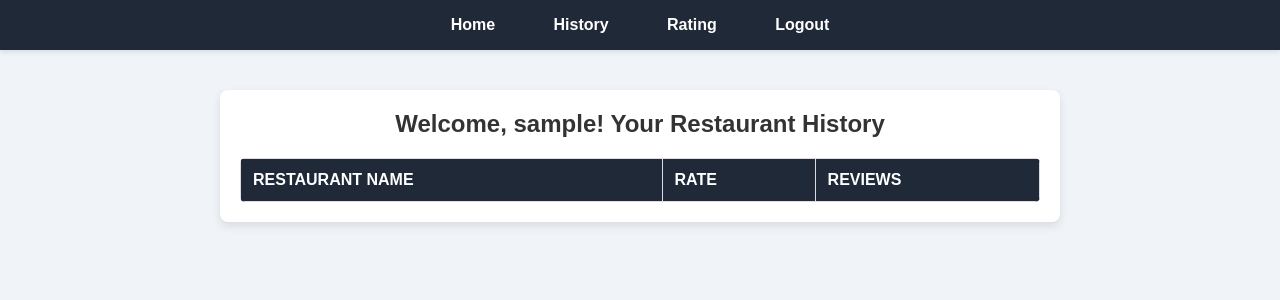
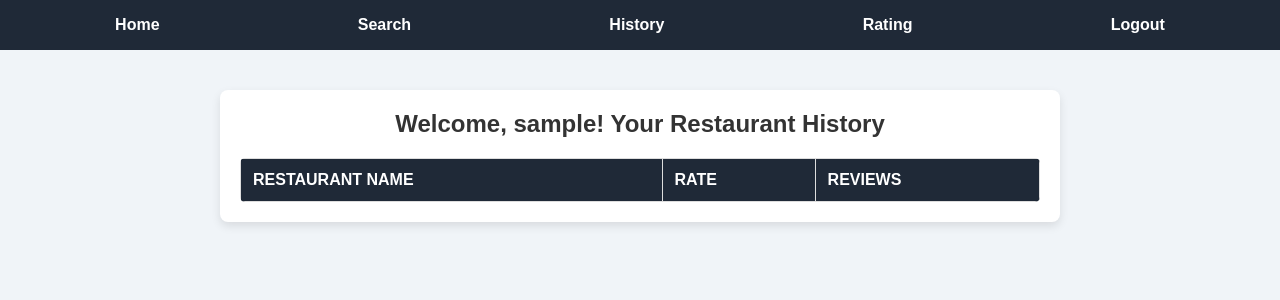
Before and after one commit to shiokko/Database_Final, a Flask app: page /home/history in a window 1280 px wide. Shown: the top 300 px of the page. Run offline with Flask 3, Linux system fonts and the light colour scheme; the visitor is signed in with stand-in values (Sample User, id 1); data comes from the database, SQL or seed files in the repository; lists and menus that the app fills with data are empty.

Commit message:
Fix: adjust history.html/.css with other pages

```diff
--- a/static/history.css
+++ b/static/history.css
@@ -15,15 +15,12 @@ body {
 .navbar {
     background-color: #1f2937;
     padding: 1rem;
-    display: flex;
-    justify-content: center;
-    box-shadow: 0 2px 5px rgba(0, 0, 0, 0.1);
 }
 
 .navbar ul {
     list-style: none;
     display: flex;
-    gap: 20px;
+    justify-content: space-around;
 }
 
 .navbar li {
@@ -34,14 +31,13 @@ body {
     color: #ffffff;
     text-decoration: none;
     font-size: 1rem;
-    padding: 0.6rem 1.2rem;
+    padding: 0.5rem 1rem;
     border-radius: 5px;
-    transition: background-color 0.3s, transform 0.2s;
+    transition: background-color 0.3s;
 }
 
 .navbar a:hover {
     background-color: #4b5563;
-    transform: scale(1.05);
 }
 
 .navbar .btn {
--- a/templates/history.html
+++ b/templates/history.html
@@ -9,15 +9,14 @@
 <body>
     <nav class="navbar">
         <ul>
-            <li><a href="{{ url_for('welcome') }}"  class="btn">Home</a></li>
-            <li><a href="{{ url_for('history') }}"  class="btn">History</a></li>
-            <li><a href="{{ url_for('rating')  }}"  class="btn">Rating</a></li>
-
+            <li><a href="{{ url_for('welcome') }}" class="btn">Home</a></li>
+            <li><a href="{{ url_for('search') }}" class="btn">Search</a></li>
+            <li><a href="{{ url_for('history') }}" class="btn">History</a></li>
+            <li><a href="{{ url_for('rating') }}" class="btn">Rating</a></li>
             <li><a href="{{ url_for('login') }}" class="btn">Logout</a></li>
         </ul>
-    </nav>
-    <div class="container">
-        <h2>Welcome, {{ username }}! Your Restaurant History</h2>
+    </nav><div class="container">
+    <h2>Welcome, {{ username }}! Your Restaurant History</h2>
 
         <table>
             <thead>
```
